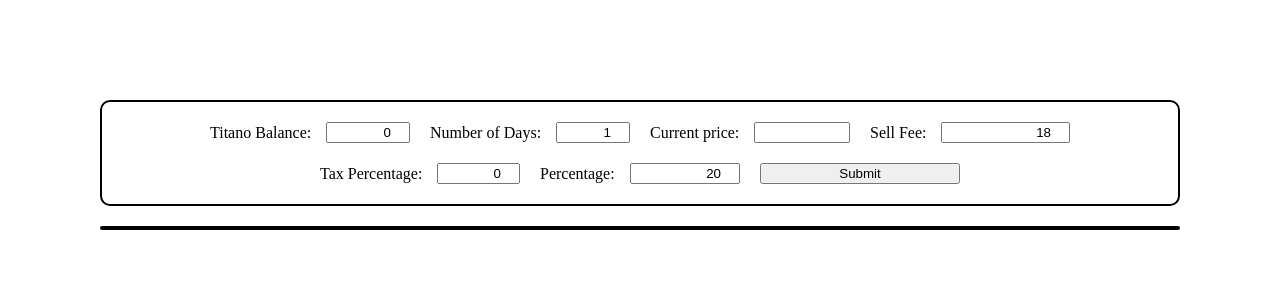
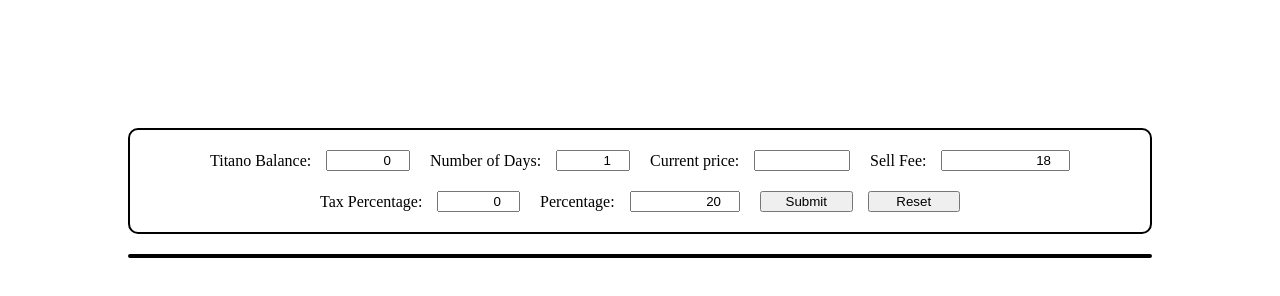
Before and after one commit to Kesslerjx/titano-calculators, a plain HTML site: page index.html in a window 1280 px wide. Drawn offline with Linux system fonts and the light colour scheme.

Commit message:
Change body margin to vw

```diff
--- a/index.html
+++ b/index.html
@@ -42,7 +42,8 @@
             </div>
 
             <div class="input-div">
-                <input type="submit" value="Submit" id="submit">
+                <input class="input-button" type="button" value="Submit" id="submit">
+                <input class="input-button" type="button" value="Reset" id="reset">
             </div>
 
         </div>
--- a/scripts.js
+++ b/scripts.js
@@ -18,6 +18,10 @@ let percentageValue = parseInt(percentage.value);
 const submitButton = document.querySelector('#submit');
 submitButton.addEventListener('click', submit);
 
+//Setup reset button
+const resetButton = document.querySelector('#reset');
+resetButton.addEventListener('click', reset);
+
 
 /* FUNCTIONS */
 
@@ -33,8 +37,13 @@ function submit() {
     }
 }
 
+function reset() {
+    console.log("User is resetting everything");
+}
+
 //Check each input to ensure they're valid
 function checkInputs() {
+
     //Nothing can be negative
     //Balance, days, and price have to be greater than 0
     //Fee, tax, and percentage can = 0
--- a/styles.css
+++ b/styles.css
@@ -1,5 +1,5 @@
 body {
-    margin: 100px;
+    margin: 10vw;
 }
 
 .values-div {
@@ -34,9 +34,10 @@ body {
     text-align: end;
 }
 
-#submit {
+#submit, #reset {
     width: 200px;
     text-align: center;
+    flex-wrap: wrap;
 }
 
 #results {
```
